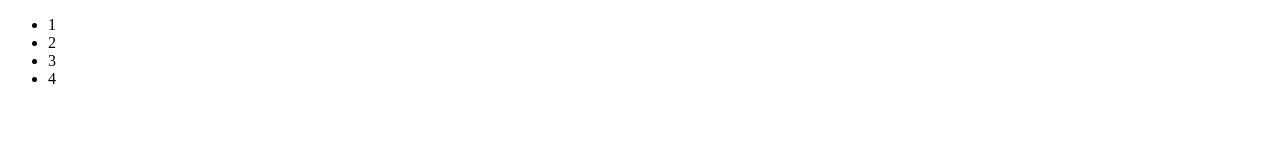
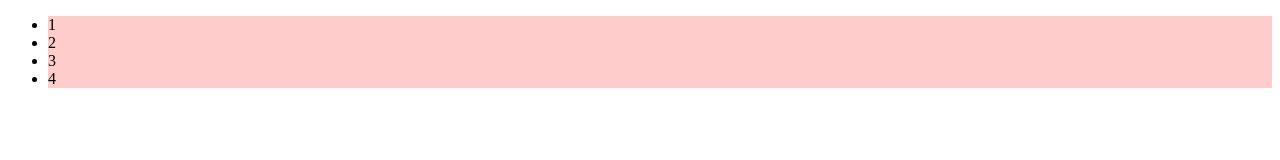
Before and after one commit to liujinan123/test, a plain HTML site: page index.html in a window 1280 px wide. Drawn offline with Linux system fonts and the light colour scheme.

Commit message:
给列表添加了样式

```diff
--- a/index.html
+++ b/index.html
@@ -4,6 +4,11 @@
     <meta charset="UTF-8">
     <meta name="viewport" content="width=device-width, initial-scale=1.0">
     <title>Document</title>
+    <style>
+        li{
+            background: #fcc;
+        }
+    </style>
 </head>
 <body>
     <ul>
```
